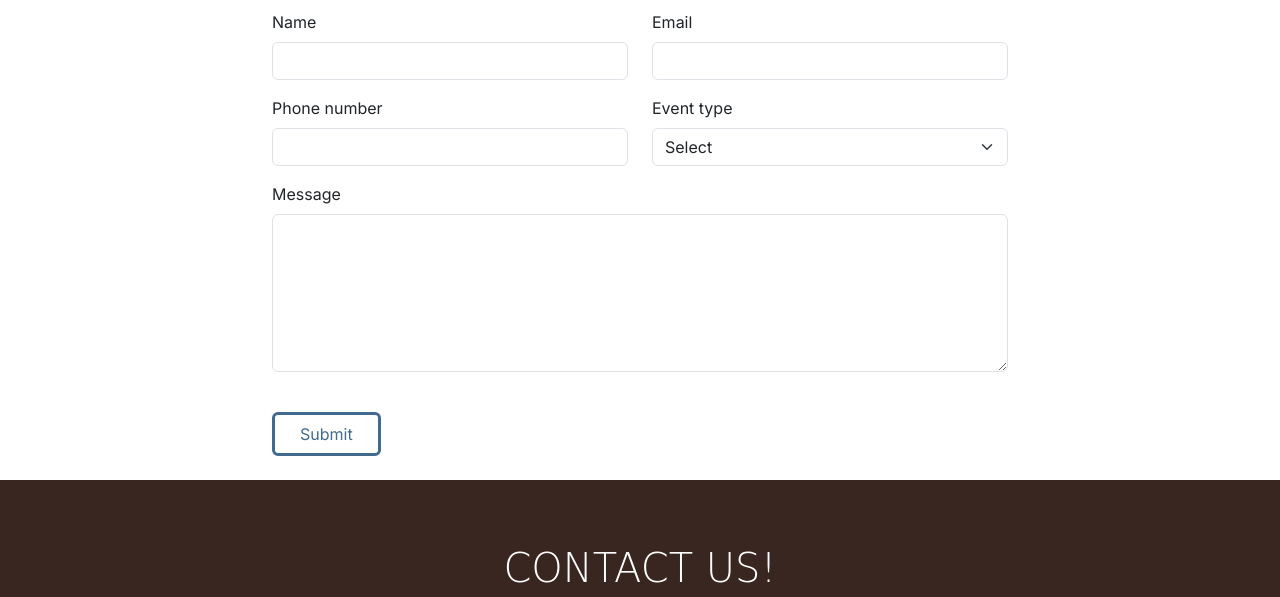
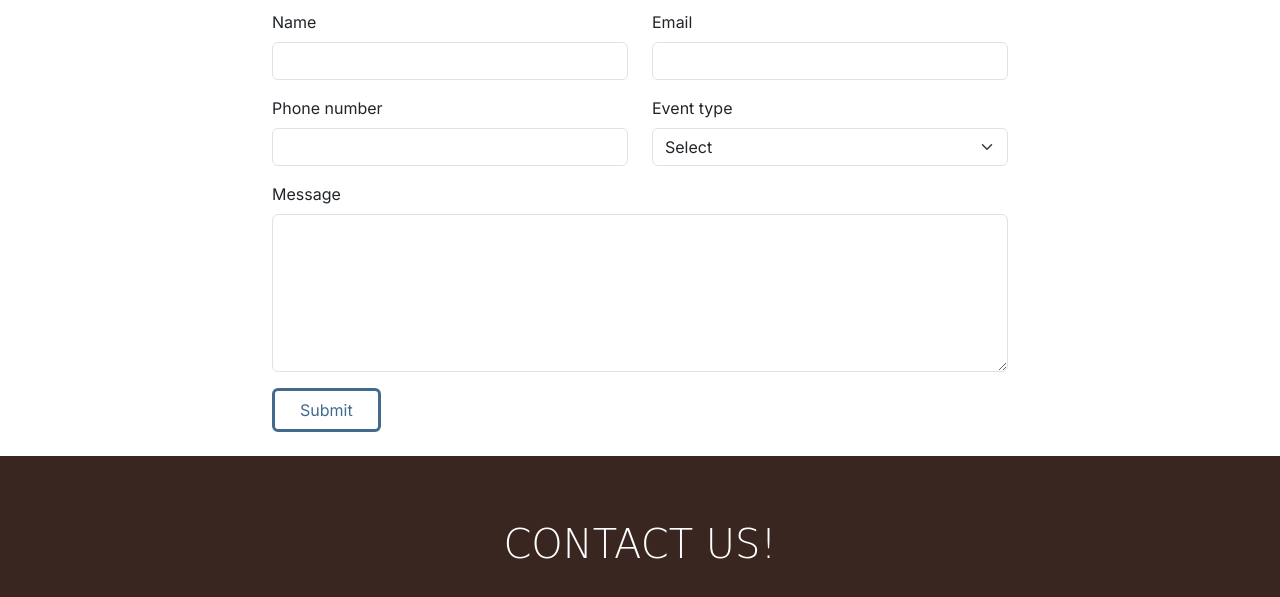
Before and after one commit to JenE87/boardwalk-games, a plain HTML site: page booking.html in a window 1280 px wide. Shown: the part 442-1039 px from the top of the page. Drawn offline with nearby package versions, Linux system fonts and the light colour scheme; a web font is replaced by a local one.

Commit message:
Minor fixes for HTML

```diff
--- a/booking.html
+++ b/booking.html
@@ -111,7 +111,7 @@
                             </div>
                         </div>
 
-                        <button type="submit" class="btn custom-button-outline my-4">Submit</button>
+                        <button type="submit" class="btn custom-button-outline mb-4">Submit</button>
                     </form>
                 </div>
             </div>
```
Also changed, not shown: game-library.html (+1 -1 lines).
